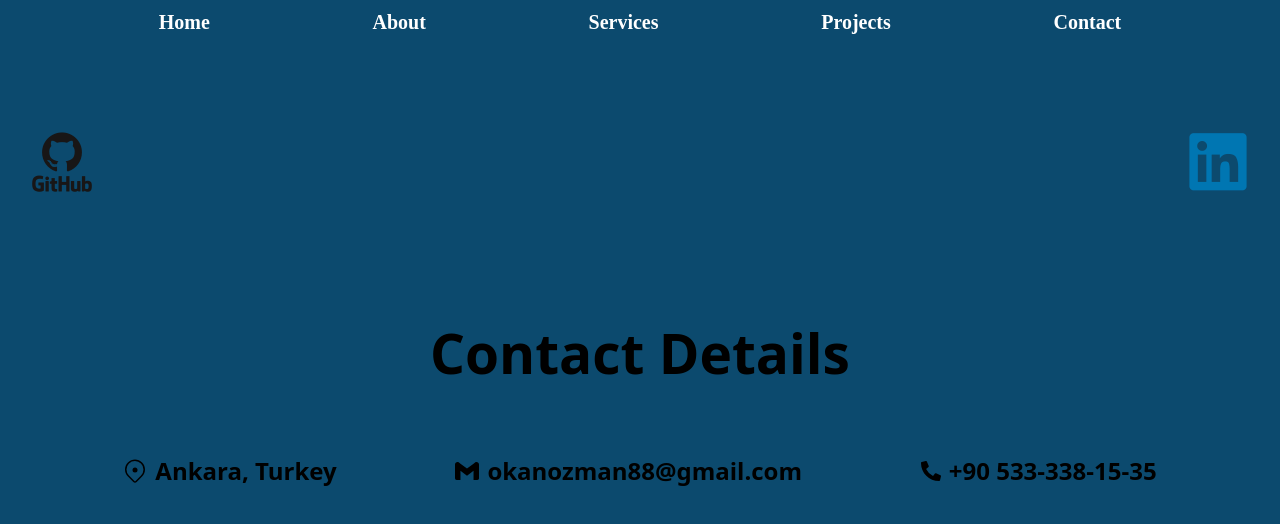
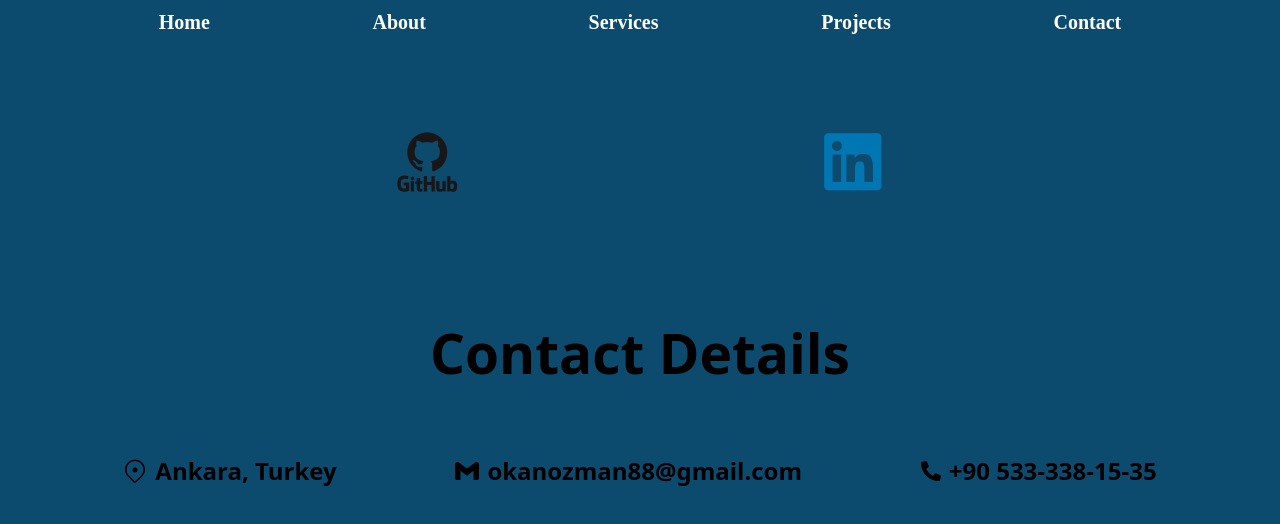
Before and after one commit to okanozman-create/my-personal-website, a React (Vite) app: page /contact in a window 1280 px wide. Shown: the top 524 px of the page. Built offline with nearby package versions, Linux system fonts and the light colour scheme.

Commit message:
Updated Projects.jsx

```diff
--- a/src/pages/About.jsx
+++ b/src/pages/About.jsx
@@ -28,7 +28,7 @@ const About = () => {
             I have been continuing my software development journey that I
             started in 2022 at full speed. Over nearly two years, I have been
             developing projects and continuing to learn about React, React
-            libraries and tools, JavaScript, CSS, and HTML. In the software
+            libraries and tools, JavaScript, CSS, HTML for backend NodeJS, Express and MongoDB  In the software
             sector, I find myself to be calm, mature, decisive, and
             solution-oriented in the face of problems. I am genuinely eager,
             determined, and ambitious when it comes to software. With this
--- a/src/pages/Contact.jsx
+++ b/src/pages/Contact.jsx
@@ -5,7 +5,7 @@ import { FaPhoneAlt } from "react-icons/fa";
 const Contact = () => {
   return (
     <section className="py-8 lg:py-12">
-      <div className="m-4 flex items-center justify-evenly p-4 text-2xl lg:justify-between lg:text-6xl">
+      <div className="m-4 flex items-center justify-evenly p-4 text-2xl lg:justify-evenly lg:text-6xl">
         <a
           href="https://github.com/okanozman-create"
           target="_blank"
```
Also changed, not shown: 1 other file (tests, documents, lock files or other folders).
